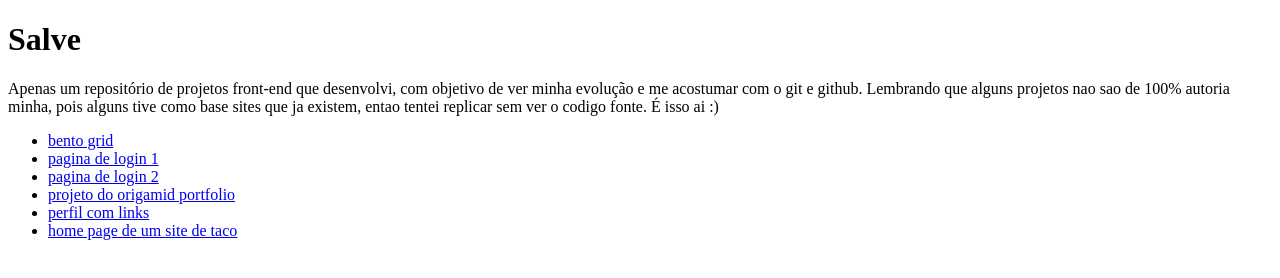
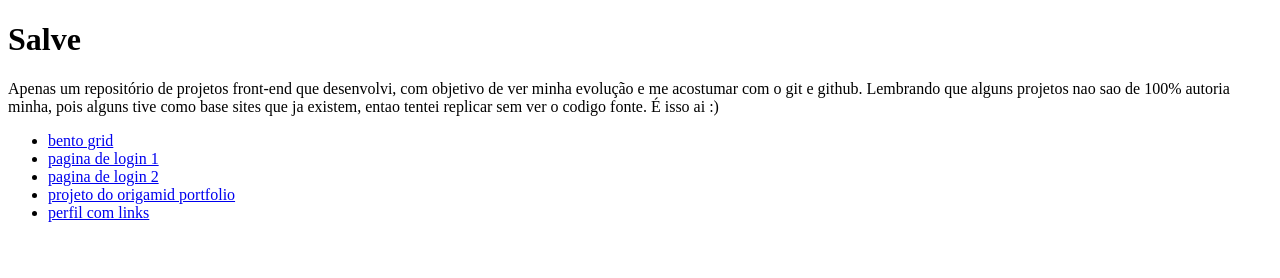
Before and after one commit to chiquinho-drey/chiquinho-drey.github.io, a plain HTML site: page index.html in a window 1280 px wide. Drawn offline with Linux system fonts and the light colour scheme.

Commit message:
tirei o bug ali, eu acho

```diff
--- a/index.html
+++ b/index.html
@@ -17,7 +17,6 @@
             <li><a href="/login_page2/index.html">pagina de login 2</a></li>
             <li><a href="/portfolio/index.html">projeto do origamid portfolio</a></li>
             <li><a href="/profile_links/login.html">perfil com links</a></li>
-            <li><a href="/taco_shop/index.html">home page de um site de taco</a></li>
         </ul>
 </body>
 
```
